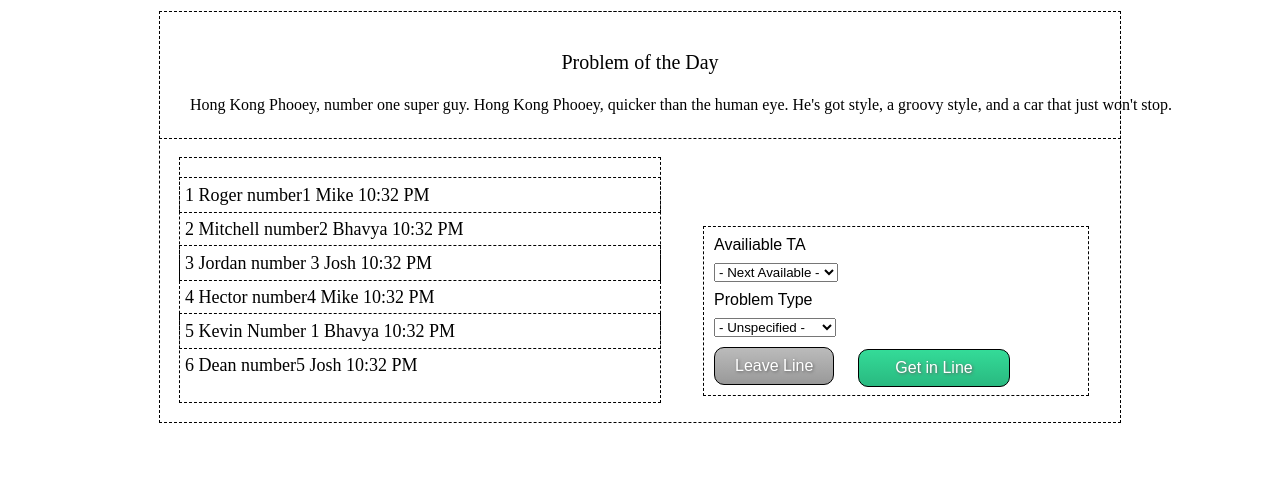
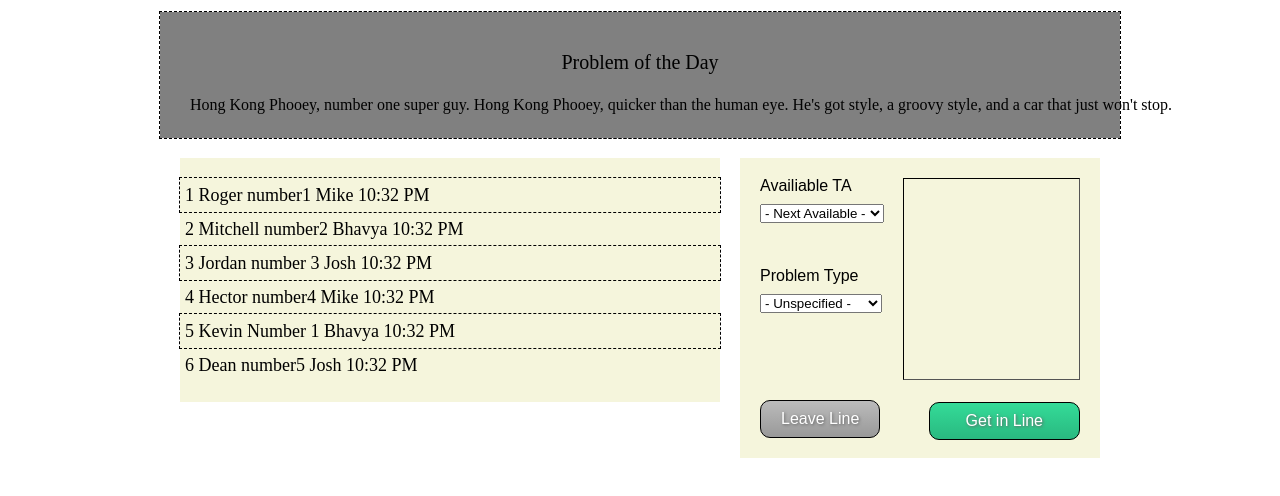
Before and after one commit to dmurphy90/201_NEXT, a plain HTML site: page student.html in a window 1280 px wide. Shown: the part 128-624 px from the top of the page. Drawn offline with Linux system fonts and the light colour scheme.

Commit message:
TA Pic functionality

```diff
--- a/css/student.css
+++ b/css/student.css
@@ -1,25 +1,41 @@
+#q_and_options {
+  position: relative;
+}
+
 .student_q {
-	margin: 20px;
-	width: 50%;
-	outline: 1px dashed;
-  display: inline-block;
+  background-color: beige;
+	margin: 20px 10px 20px 20px;
+	width: 540px;
+  /*display: inline-block;*/
+  position: absolute;
+  left: 0;
 }
 
 .student_options {
-	margin: 20px;
-	width: 40%;
-	outline: 1px dashed;
-  display: inline-block;
+  background-color: beige;
+	margin: 20px 20px 20px 10px;
+	width: 360px;
+  /*display: inline-block;*/
+  position: absolute;
+  right: 0;
+  height: 300px;
 }
 
 .available_ta_box {
+  /*border: 1px dotted red;*/
+  position: absolute;
+  top: 10px;
+  left: 10px;
 }
 
 .problem_type_box {
+  /*border: 1px dotted red;*/
+  position: absolute;
+  top: 100px;
+  left: 10px;
 }
 
 .student_options h3 {
-	/*text-align: center;*/
 	margin: 10px;
 	font-size: 16px;
   font-family: arial;
@@ -27,6 +43,21 @@
 
 select {
   margin: 0 10px auto;
+}
+
+#ta_image_wrap {
+  position: absolute;
+  right: 10px;
+  top: 10px;
+	margin:10px;
+  width: 175px;
+  height: 200px;
+  overflow: hidden;
+  border: 1px inset black;
+  text-align: center;
+  font-family: arial;
+  font-size: 16px;
+  line-height: 200px;
 }
 
 #remove_request_btn {
@@ -48,6 +79,9 @@ select {
   margin: 10px;
   pointer-events: none;
   display: inline-block;
+  position: absolute;
+  bottom: 10px;
+  left: 10px;
 }
 
 #remove_request_btn.active {
@@ -72,12 +106,13 @@ select {
   background-image: linear-gradient(to bottom, #3cb0fd, #3498db);
 }
 
-.flipBtnWrapper {
+#flipBtnWrapper {
   /*width: 180px;*/
   /*height: 36px;*/
-  position: relative;
   margin: 10px;
-  display: inline-block;
+  position: absolute;
+  bottom: 10px;
+  right: 10px;
 }
 
 .flipBtn {
--- a/css/style.css
+++ b/css/style.css
@@ -36,6 +36,7 @@ img#header_logo {
 }
 
 main {
+	background-color: grey;
 	width: 960px;
 	height: 100%;
 	margin: 140px auto;
@@ -66,11 +67,6 @@ main {
 	width: 100%;
 	line-height: 24px;
 	margin: 20px auto;
-}
-
-#available_ta , #problem_type{
-	width: 400px;
-	line-height: 24px;
 }
 
 #queue li, #available_ta li, #problem_type li{
@@ -113,11 +109,6 @@ main {
 	text-align: right;
 }
 
-#user_image_wrap {
-	float:left;
-	margin:25px;
-}
-
 footer {
 	height: 80px;
 	width:100%;
--- a/js/student.js
+++ b/js/student.js
@@ -12,6 +12,7 @@ var problemType = document.getElementById('prob_type');
 var flip_front = document.getElementById('enter_queue');
 var flip_back = document.getElementById('pause_resume');
 var remove_request_btn = document.getElementById('remove_request_btn');
+var student_requested_ta;
 
 var queueDisplay = document.getElementById('queue');
 
@@ -38,11 +39,21 @@ function student_request_event_listeners() {
   flip_front.addEventListener('click', enterQueue);
   flip_back.addEventListener('click', pauseResume);
   remove_request_btn.addEventListener('click', removeRequest);
+  pickTA.addEventListener('change', displaySelectedTA);
+}
+
+function displaySelectedTA(e) {
+  var selectedTA = document.getElementById('ta_image_wrap');
+  selectedTA.innerHTML = '';
+  var TAPic = document.createElement('img');
+  student_requested_ta = pickTA.value;
+  TAPic.setAttribute('src', users[student_requested_ta].profileImagePath);
+  selectedTA.appendChild(TAPic);
+  console.log('displayTA firing: ', 'Im here')
 }
 
 function enterQueue(e) {
   document.getElementsByClassName('flipBtn')[0].style.transform = 'rotateX(180deg)';
-  var student_requested_ta = pickTA.value;
   var student_requestIssue = problemType.value;
   var student_request = new HelpRequest(activeUser, student_requestIssue, student_requested_ta, userCourse);
   var queueDisplay = document.getElementById('queue');
--- a/js/student_sandbox.js
+++ b/js/student_sandbox.js
@@ -18,7 +18,6 @@ problemType.addEventListener('change', this.value);
 var flip_front = document.getElementById('enter_queue');
 flip_front.addEventListener('click', enterQueue);
 var flip_back = document.getElementById('pause_resume');
-// flip_back.addEventListener('click', pauseResume);
 var remove_request_btn = document.getElementById('remove_request_btn');
 remove_request_btn.addEventListener('click', removeRequest);
 
--- a/student.html
+++ b/student.html
@@ -21,16 +21,20 @@
           <p id="current_potd">Hong Kong Phooey, number one super guy. Hong Kong Phooey, quicker than the human eye. He's got style, a groovy style, and a car that just won't stop.</p>
         </div>
       </section>
-      <section class="student_q">
+      <section id="q_and_options">
+        <div class="student_q">
           <ol id="queue" class="student">
           </ol>
-      </section>
-      <section class="student_options">
+        </div>
+        <div class="student_options">
           <div class="available_ta_box">
             <h3>Availiable TA</h3>
             <select id="pick_ta" name="pick_ta" size="1">
               <option selected value> - Next Available - </option>
             </select>
+          </div>
+          <div id="ta_image_wrap">
+            <!-- TA Profile pic -->
           </div>
           <div class="problem_type_box">
             <h3>Problem Type</h3>
@@ -45,17 +49,18 @@
           </div>
           <div class="bottom">
             <div id="remove_request_btn">Leave Line</div>
-          <div class="flipBtnWrapper">
+            <div id="flipBtnWrapper">
               <div class="flipBtn">
                 <div id="enter_queue">Get in Line</div>
                 <div id="pause_resume">Pause/Resume</div>
               </div>
             </div>
           </div>
+        </div>
       </section>
     </main>
-    <footer>
-    </footer>
+    <!-- <footer>
+    </footer> -->
     <script src="js/potd.js"></script>
     <script src="js/app.js"></script>
     <script src="js/student_sandbox.js"></script>
```
Also changed, not shown: css/admin_ta.css (+8 -0 lines). Lines whose indentation alone changed are shown as unchanged.
